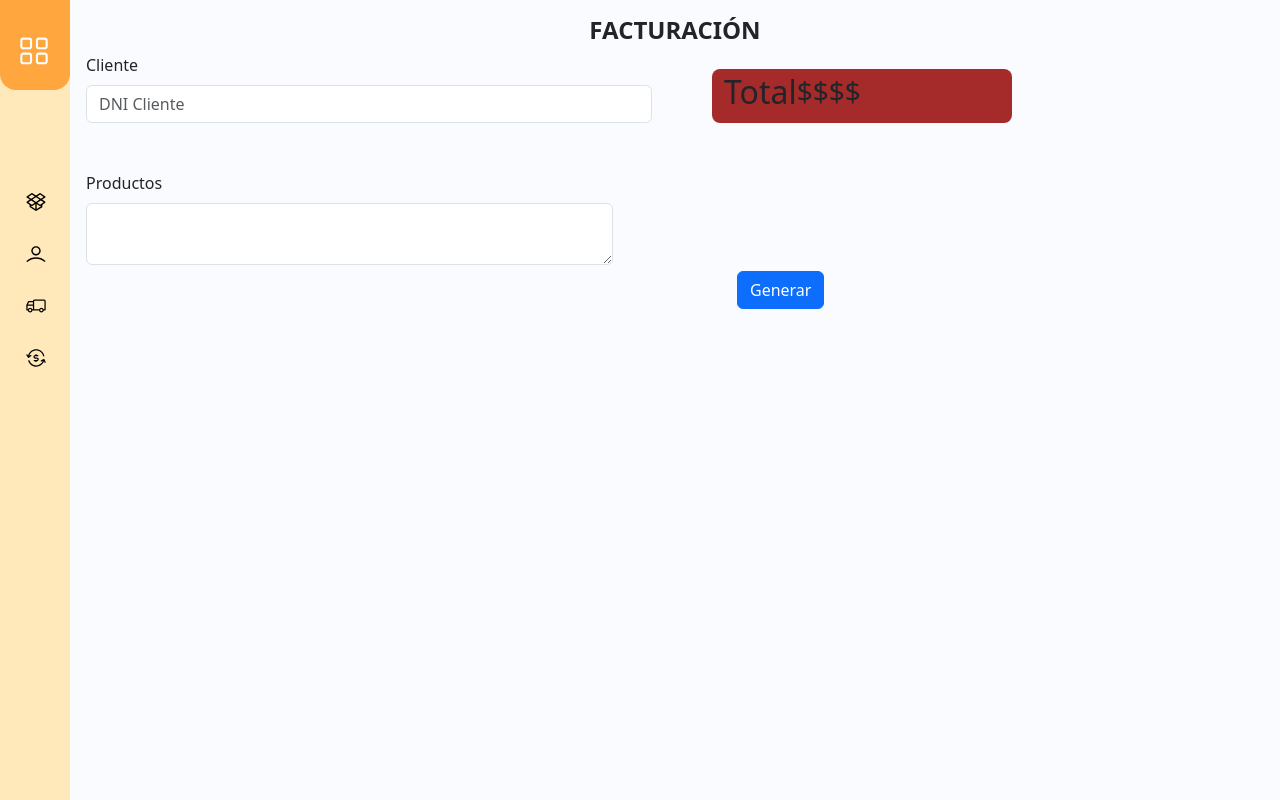
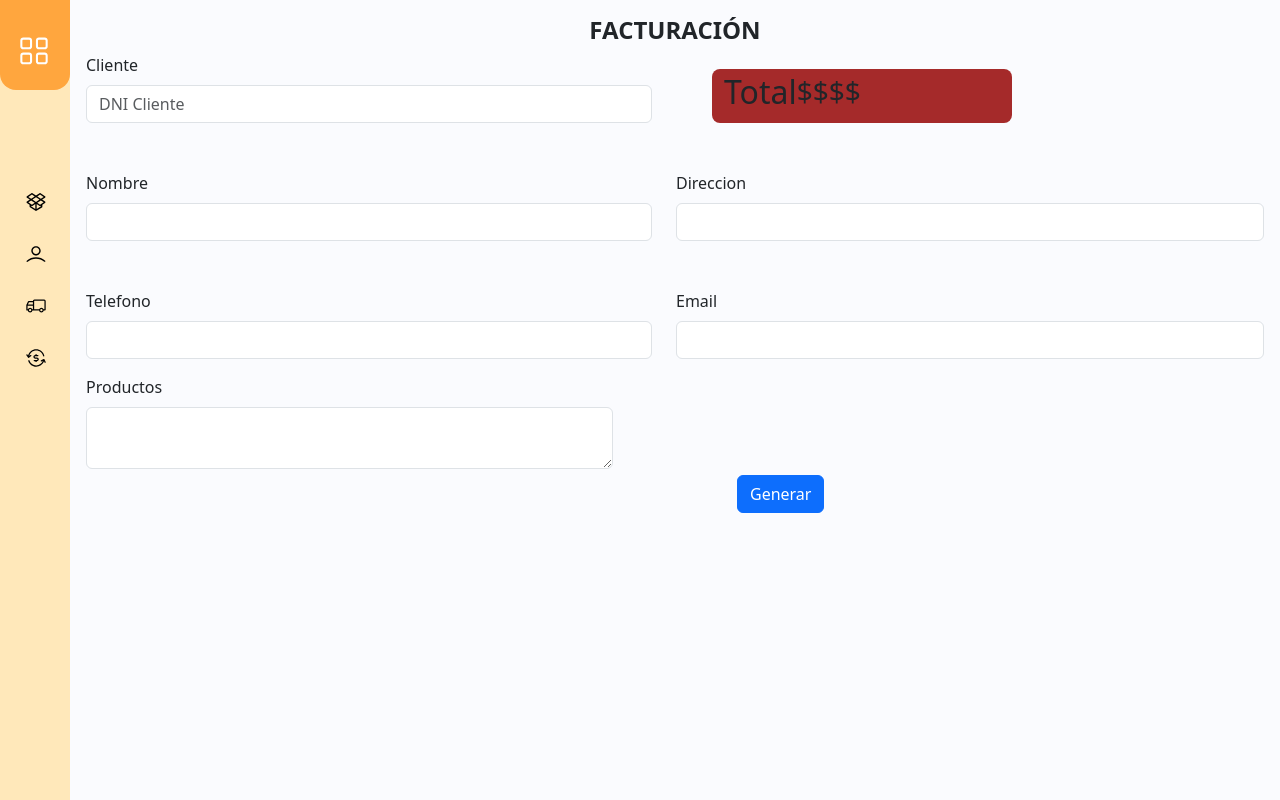
Before and after one commit to Leonel-Amaya/ADSO-Python-Flask, a Python web app: template src/templates/facturar.html in a window 1280 px wide. Run offline with Jinja, Linux system fonts and the light colour scheme; the template is opened without the code that fills it, so the values that code supplies are empty.

Commit message:
Modificando template de factura

```diff
--- a/src/templates/facturar.html
+++ b/src/templates/facturar.html
@@ -9,13 +9,34 @@
         <section>
             <div class="row mb-5">
                 <div class="col" style="max-width: 590px;">
-                    <label for="" class="form-label">Cliente</label>
+                    <label for="id_cliente" class="form-label">Cliente</label>
                     <input type="text" placeholder="DNI Cliente" class="form-control" name="id_cliente" id="id_cliente">
                 </div>
                 <div class="col ms-5 mt-3"
                     style="background-color: brown; max-width: 300px; border-radius: 8px; display: flex; align-items: center;">
                     <h2>Total</h2>
                     <h3>$$$$</h3>
+                </div>
+            </div>
+            <input type="hidden" id="id_cliente" name="id_cliente">
+            <div class="row mt-5">
+                <div class="col" style="max-width: 590px;">
+                    <label for="nombre" class="form-label">Nombre</label>
+                    <input type="text" class="form-control" name="nombre" id="nombre" readonly>
+                </div>
+                <div class="col">
+                    <label for="direccion" class="form-label">Direccion</label>
+                    <input type="text" class="form-control" name="direccion" id="direccion" readonly>
+                </div>
+            </div>
+            <div class="row mt-5">
+                <div class="col" style="max-width: 590px;">
+                    <label for="telefono" class="form-label">Telefono</label>
+                    <input type="text" class="form-control" name="telefono" id="telefono" readonly>
+                </div>
+                <div class="col">
+                    <label for="email" class="form-label">Email</label>
+                    <input type="text" class="form-control" name="email" id="email" readonly>
                 </div>
             </div>
             <div class="row mt-3" style="height: 400px;">
@@ -27,6 +48,8 @@
                     <button class="btn btn-primary">Generar</button>
                 </div>
             </div>
+
+            <input type="hidden" id="id_usuario" name="id_cliente" value="1">
         </section>
     </form>
 </div>
```
